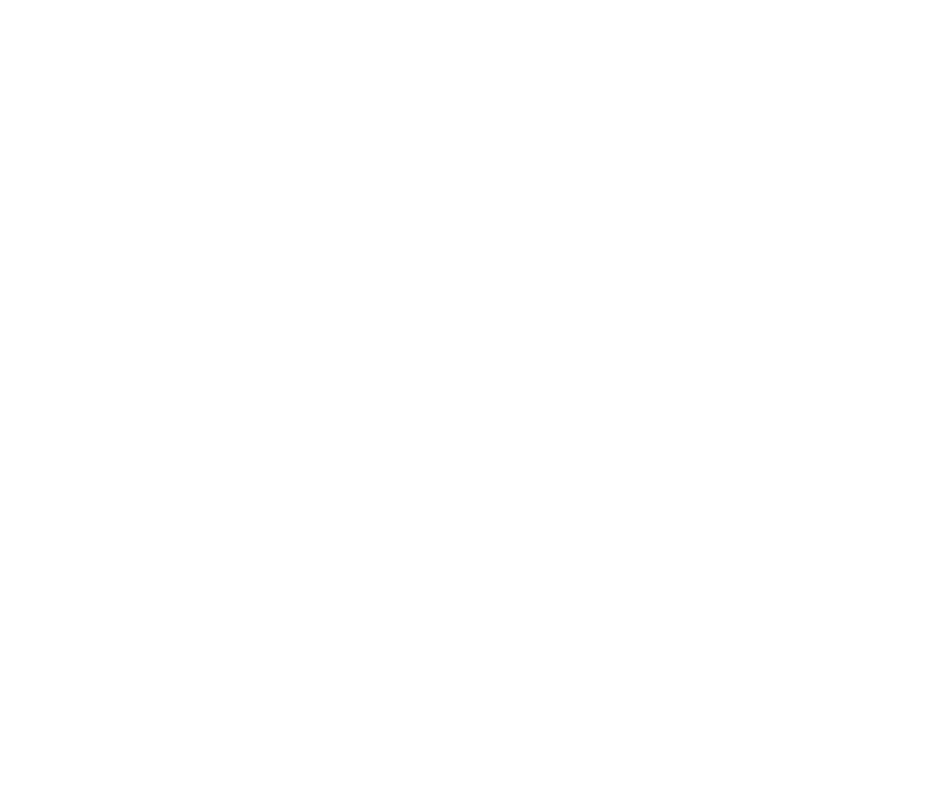
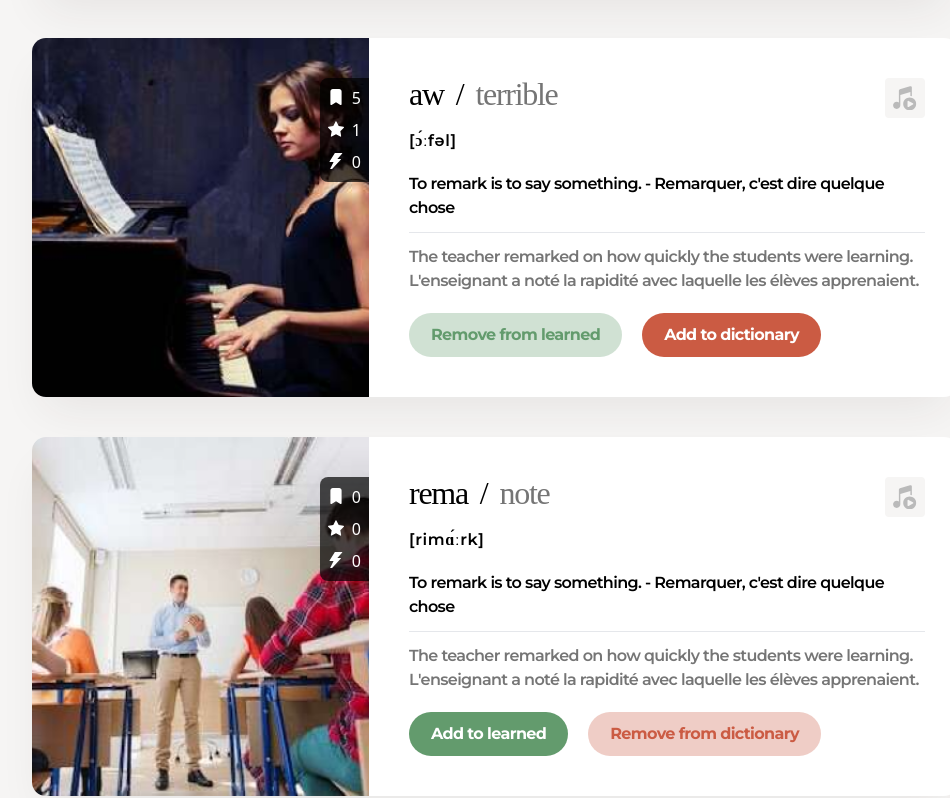
Before and after one commit to taodemy/taotalk, a Next.js app: page /textbook in a window 1280 px wide. Shown: the part 1854-2652 px from the top of the page, without its empty margins (145-1095 px from the left). Before the commit the page ends 1490 px from the top, so only its background shows below. Built offline with nearby package versions, Linux system fonts and the light colour scheme; a web font is replaced by a local one.

Commit message:
feat: add grid style for word detail

```diff
--- a/src/components/Textbook/WordDetail/index.tsx
+++ b/src/components/Textbook/WordDetail/index.tsx
@@ -15,6 +15,7 @@ interface WordDetailProps {
   encountered: number;
   learned: number;
   bestSeries: number;
+  listViewChecked: boolean;
   buttonViewChecked: boolean;
   handleLearnedToggle: (wordName: string) => void;
   handleDictionaryToggle: (wordName: string) => void;
@@ -32,12 +33,13 @@ const WordDetail = ({
   encountered,
   learned,
   bestSeries,
+  listViewChecked,
   buttonViewChecked,
   handleLearnedToggle,
   handleDictionaryToggle,
 }: WordDetailProps) => {
   return (
-    <div className={Styles.wordDetail}>
+    <div className={listViewChecked ? Styles.wordDetail : Styles.wordDetailGrid}>
       <div className={Styles.leftImage}>
         <img className={Styles.image} src={imgSrc} alt={`${name} image`} />
         <div className={Styles.buttonContainer}>
@@ -64,12 +66,14 @@ const WordDetail = ({
           <div className={Styles.wordName}>
             <h3 className="heading--h3">
               {name}
-              <span>/</span>
+              {listViewChecked && <span>/</span>}
               <span className={Styles.synonyms}>{synonyms}</span>
             </h3>
-            <div className={Styles.play}>
-              <Play viewBox="0 0 40 40" alt="play icon" />
-            </div>
+            {listViewChecked && (
+              <div className={Styles.play}>
+                <Play viewBox="0 0 40 40" alt="play icon" />
+              </div>
+            )}
           </div>
           <div>
             <p className="paragraph--p2">{phonetic}</p>
--- a/src/components/Textbook/WordDetail/wordDetail.module.scss
+++ b/src/components/Textbook/WordDetail/wordDetail.module.scss
@@ -118,3 +118,104 @@
 
     }
   }
+
+  //styles for gird view
+
+.wordDetailGrid{
+    display: flex;
+    flex-direction: column;
+    border-radius: 14px;
+    background-color: $white;
+    width: 380px;
+    box-shadow: 0px 22.898128509521484px 45.79625701904297px -11.449064254760742px rgba(52, 41, 39, 0.08);
+    .leftImage {
+      position: relative;
+      .image{
+        border-top-left-radius: 14px;
+        border-top-right-radius: 14px;
+        height: 250px;
+        width:100%;
+        max-width: none;
+        object-fit: cover;
+      }
+      .buttonContainer {
+        display: flex;
+        flex-direction: column;
+        gap: 8px;
+        position: absolute;
+        border-top-left-radius: 8px;
+        border-bottom-left-radius: 8px;
+        top: 112px;
+        right: 0;
+        bottom:auto;
+        justify-content: flex-end;
+        padding: 8px;
+        background-color: #000000B2;
+        transition: opacity 0.3s ease;
+        color: $white;
+
+      button{
+        display: flex;
+        gap:8px;
+        img{
+          width: 16px;
+          height: 16px;
+          margin-top: 3px;
+        }
+        .hidden{
+          display: none;
+        }
+      }
+      &:hover .hidden {
+        display: block;
+      }
+    }
+  }
+
+    .rightDetail{
+      padding: 40px 33px 40px 40px;
+      display: flex;
+      flex-direction: column;
+      gap:20px;
+      .word{
+        display: flex;
+        flex-direction: column;
+        gap:16px;
+        .wordName{
+          h3{
+            display: flex;
+            flex-direction: column;
+            gap:8px;
+          }
+          .synonyms{
+            color:$greyDark;
+          }
+        }
+        p {
+          letter-spacing: 0.04em;
+          color: $black;
+        }
+      }
+      .explain{
+        display: flex;
+        flex-direction: column;
+        gap:12px;
+        p{
+          font-weight: 500;
+          line-height: 150%;
+        }
+        .definition{
+          color:$black;
+        }
+      }
+      .buttons{
+        display: flex;
+        flex-direction: column;
+        gap:10px;
+        button{
+          width: fit-content;
+        }
+      }
+
+    }
+  }
--- a/src/components/Textbook/dictionaryData.json
+++ b/src/components/Textbook/dictionaryData.json
@@ -40,6 +40,110 @@
           "encountered": 1,
           "learned": 1,
           "bestSeries": 2
+        },
+        {
+          "name": "rem",
+          "synonyms": "note",
+          "phonetic": "[rimɑ́ːrk]",
+          "definition": "To remark is to say something. - Remarquer, c'est dire quelque chose",
+          "example": "The teacher remarked on how quickly the students were learning. L'enseignant a noté la rapidité avec laquelle les élèves apprenaient.",
+          "isLearnt": false,
+          "inDictionary": true,
+          "imgSrc": "remark.png",
+          "encountered": 0,
+          "learned": 0,
+          "bestSeries": 0
+        },
+        {
+          "name": "aw",
+          "synonyms": "terrible",
+          "phonetic": "[ɔ́ːfəl]",
+          "definition": "To remark is to say something. - Remarquer, c'est dire quelque chose",
+          "example": "The teacher remarked on how quickly the students were learning. L'enseignant a noté la rapidité avec laquelle les élèves apprenaient.",
+          "isLearnt": true,
+          "inDictionary": false,
+          "imgSrc": "awful.png",
+          "encountered": 5,
+          "learned": 1,
+          "bestSeries": 0
+        },
+        {
+          "name": "rema",
+          "synonyms": "note",
+          "phonetic": "[rimɑ́ːrk]",
+          "definition": "To remark is to say something. - Remarquer, c'est dire quelque chose",
+          "example": "The teacher remarked on how quickly the students were learning. L'enseignant a noté la rapidité avec laquelle les élèves apprenaient.",
+          "isLearnt": false,
+          "inDictionary": true,
+          "imgSrc": "remark.png",
+          "encountered": 0,
+          "learned": 0,
+          "bestSeries": 0
+        },
+        {
+          "name": "awf",
+          "synonyms": "terrible",
+          "phonetic": "[ɔ́ːfəl]",
+          "definition": "To remark is to say something. - Remarquer, c'est dire quelque chose",
+          "example": "The teacher remarked on how quickly the students were learning. L'enseignant a noté la rapidité avec laquelle les élèves apprenaient.",
+          "isLearnt": true,
+          "inDictionary": false,
+          "imgSrc": "awful.png",
+          "encountered": 5,
+          "learned": 1,
+          "bestSeries": 0
+        },
+        {
+          "name": "remar",
+          "synonyms": "note",
+          "phonetic": "[rimɑ́ːrk]",
+          "definition": "To remark is to say something. - Remarquer, c'est dire quelque chose",
+          "example": "The teacher remarked on how quickly the students were learning. L'enseignant a noté la rapidité avec laquelle les élèves apprenaient.",
+          "isLearnt": false,
+          "inDictionary": true,
+          "imgSrc": "remark.png",
+          "encountered": 0,
+          "learned": 0,
+          "bestSeries": 0
+        },
+        {
+          "name": "awfu",
+          "synonyms": "terrible",
+          "phonetic": "[ɔ́ːfəl]",
+          "definition": "To remark is to say something. - Remarquer, c'est dire quelque chose",
+          "example": "The teacher remarked on how quickly the students were learning. L'enseignant a noté la rapidité avec laquelle les élèves apprenaient.",
+          "isLearnt": true,
+          "inDictionary": false,
+          "imgSrc": "awful.png",
+          "encountered": 5,
+          "learned": 1,
+          "bestSeries": 0
+        },
+        {
+          "name": "reee",
+          "synonyms": "note",
+          "phonetic": "[rimɑ́ːrk]",
+          "definition": "To remark is to say something. - Remarquer, c'est dire quelque chose",
+          "example": "The teacher remarked on how quickly the students were learning. L'enseignant a noté la rapidité avec laquelle les élèves apprenaient.",
+          "isLearnt": false,
+          "inDictionary": true,
+          "imgSrc": "remark.png",
+          "encountered": 0,
+          "learned": 0,
+          "bestSeries": 0
+        },
+        {
+          "name": "aww",
+          "synonyms": "terrible",
+          "phonetic": "[ɔ́ːfəl]",
+          "definition": "To remark is to say something. - Remarquer, c'est dire quelque chose",
+          "example": "The teacher remarked on how quickly the students were learning. L'enseignant a noté la rapidité avec laquelle les élèves apprenaient.",
+          "isLearnt": true,
+          "inDictionary": false,
+          "imgSrc": "awful.png",
+          "encountered": 5,
+          "learned": 1,
+          "bestSeries": 0
         }
       ]
     },
--- a/src/components/Textbook/index.tsx
+++ b/src/components/Textbook/index.tsx
@@ -27,8 +27,8 @@ const Textbook = () => {
   }>(dictionaryData);
 
   const [selectedLevel, setSelectedLevel] = useState<string>('A1');
-  const [listViewChecked, setListViewChecked] = useState(false);
-  const [buttonViewChecked, setButtonViewChecked] = useState(false);
+  const [listViewChecked, setListViewChecked] = useState(true);
+  const [buttonViewChecked, setButtonViewChecked] = useState(true);
 
   const handleListViewChange = () => {
     setListViewChecked(!listViewChecked);
@@ -85,7 +85,7 @@ const Textbook = () => {
           />
         ))}
       </section>
-      <section>
+      <section className={listViewChecked ? Styles.wordDetailList : Styles.wordDetailGrid}>
         {dictionaries[selectedLevel].dictionary.length > 0 ? (
           dictionaries[selectedLevel].dictionary.map((word, index) => (
             <WordDetail
@@ -104,6 +104,7 @@ const Textbook = () => {
               handleLearnedToggle={handleLearnedToggle}
               handleDictionaryToggle={handleDictionaryToggle}
               buttonViewChecked={buttonViewChecked}
+              listViewChecked={listViewChecked}
             />
           ))
         ) : (
--- a/src/components/Textbook/textbook.module.scss
+++ b/src/components/Textbook/textbook.module.scss
@@ -75,4 +75,12 @@
     }
   }
 
+  // style for grid view
+  .wordDetailGrid {
+    display: grid;
+    grid-template-columns: repeat(3, 1fr); // 每行三列
+    grid-gap: 20px; // 设置网格之间的间距
+  }
+
+
 }
```
